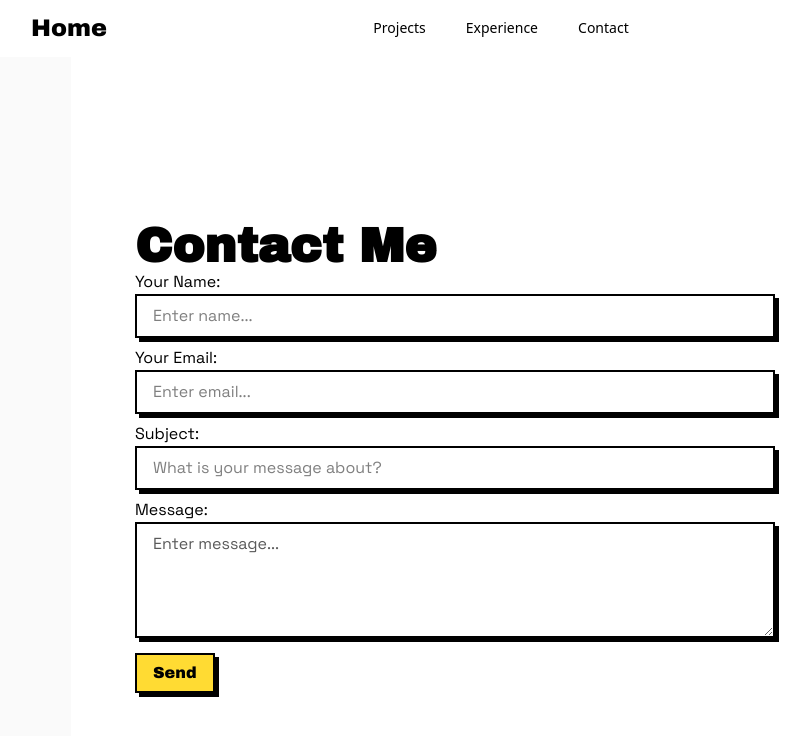
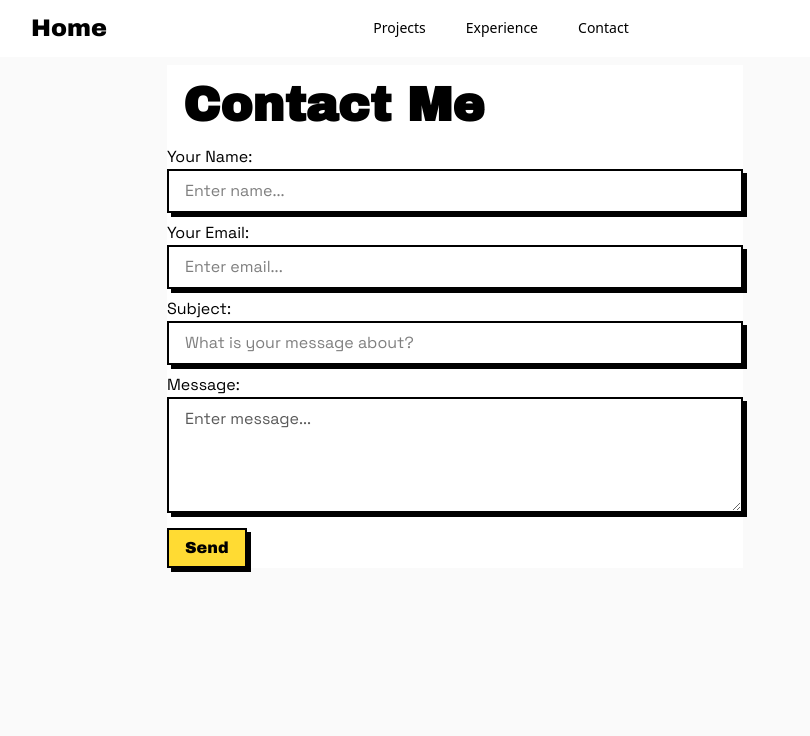
Before and after one commit to MarkChips/portfolio-website, a Next.js app: page /contact in a window 1280 px wide. Shown: the top 736 px of the page, without its empty margins (185-995 px from the left). Built offline with nearby package versions, Linux system fonts and the light colour scheme.

Commit message:
fix vertical scroll by adjusting min-height
Remove additional unneeded tailwind classes. Add margin to
/contact h1.

```diff
--- a/app/contact/page.tsx
+++ b/app/contact/page.tsx
@@ -17,9 +17,9 @@ export default function Page() {
   }
 
   return (
-    <main className="flex min-h-screen w-full max-w-3xl flex-col items-center justify-around py-32 px-16 bg-white dark:bg-black sm:items-start">
+    <main className="max-w-xl flex flex-col m-2 bg-white dark:bg-black">
       <form onSubmit={handleSubmit} method="post">
-        <Text as="h1">Contact Me</Text>
+        <Text as="h1" className="m-4">Contact Me</Text>
         <Label htmlFor="name">Your Name:</Label>
         <Input type="text" id="name" name="name" placeholder="Enter name..." />
         <Label htmlFor="email">Your Email:</Label>
--- a/app/experience/page.tsx
+++ b/app/experience/page.tsx
@@ -117,7 +117,7 @@ export default function Page() {
   ];
 
   return (
-    <main className="max-w-4xl flex-col bg-white dark:bg-black sm:items-start">
+    <main className="max-w-4xl flex-col bg-white dark:bg-black">
       <Text as="h1" className="py-6">My Experience</Text>
       <WorkExperience experiences={workExperience} />
     </main>
--- a/app/layout.tsx
+++ b/app/layout.tsx
@@ -25,7 +25,7 @@ export default function RootLayout({
     <html lang="en" suppressHydrationWarning>
       <body className={`${archivoBlack.variable} ${space.variable}`}>
         <Header />
-        <div className="flex min-h-screen items-center justify-center bg-zinc-50 font-sans dark:bg-black">
+        <div className="min-h-[calc(100vh-56px)] flex items-start justify-center bg-zinc-50 font-sans dark:bg-black">
           {children}
         </div>
       </body>
--- a/app/page.tsx
+++ b/app/page.tsx
@@ -7,7 +7,7 @@ import { Button } from "@/components/retroui/Button";
 
 export default function Home() {
   return (
-    <main className="flex min-h-screen w-full max-w-3xl flex-col items-center justify-around py-32 px-16 bg-white dark:bg-black sm:items-start">
+    <main className="flex w-full max-w-3xl flex-col bg-white dark:bg-black">
       <TextGif text="Mark Chipperfield" gifUrl="https://media.giphy.com/media/4bhs1boql4XVJgmm4H/giphy.gif" />
       <Text as="h4">Full-Stack Software Developer</Text>
       <Card>
--- a/app/projects/page.tsx
+++ b/app/projects/page.tsx
@@ -5,7 +5,7 @@ import { Text } from "@/components/retroui/Text";
 
 export default function Page() {
   return (
-    <main className="max-w-4xl grid grid-cols-1 gap-y-6 py-6 px-2 items-center bg-white dark:bg-black sm:items-start">
+    <main className="max-w-4xl grid grid-cols-1 gap-y-6 py-6 mx-2 items-center bg-white dark:bg-black">
       <Text as="h1">My Projects</Text>
 
       <Card>
```
